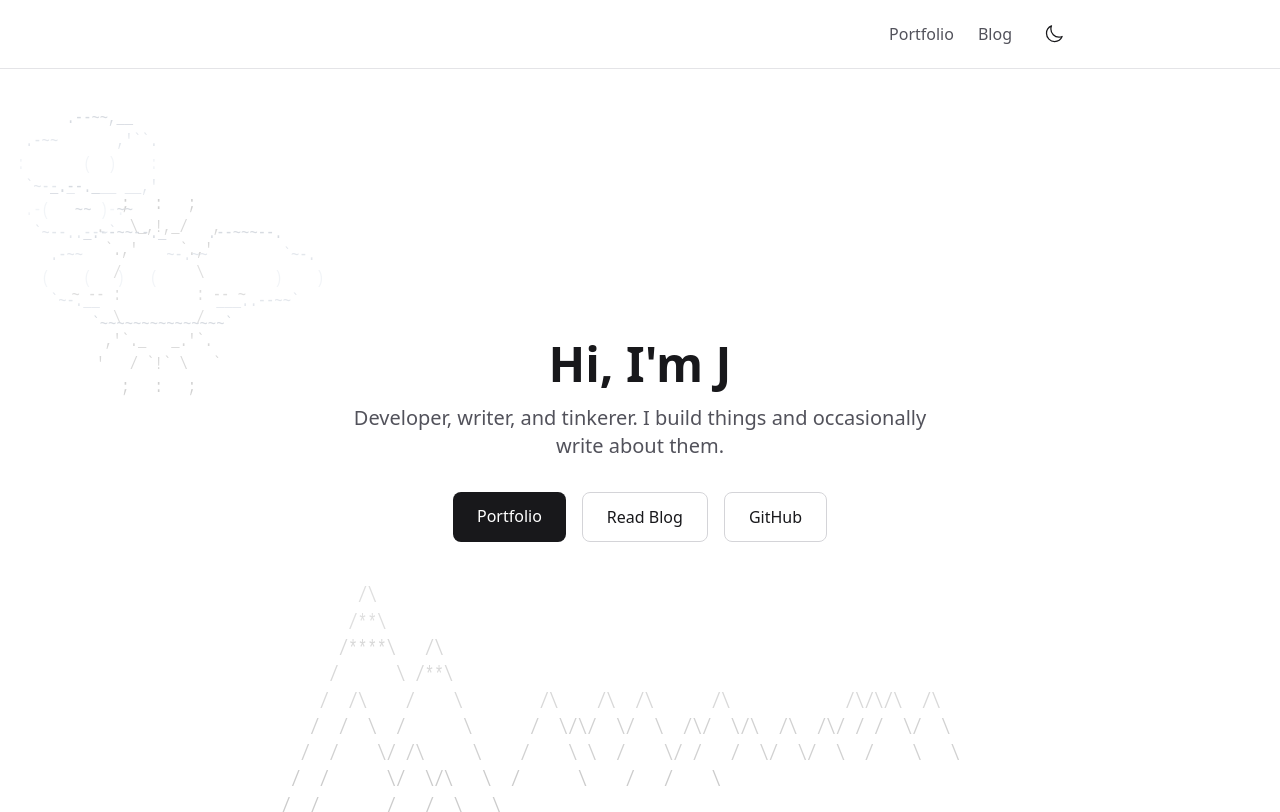
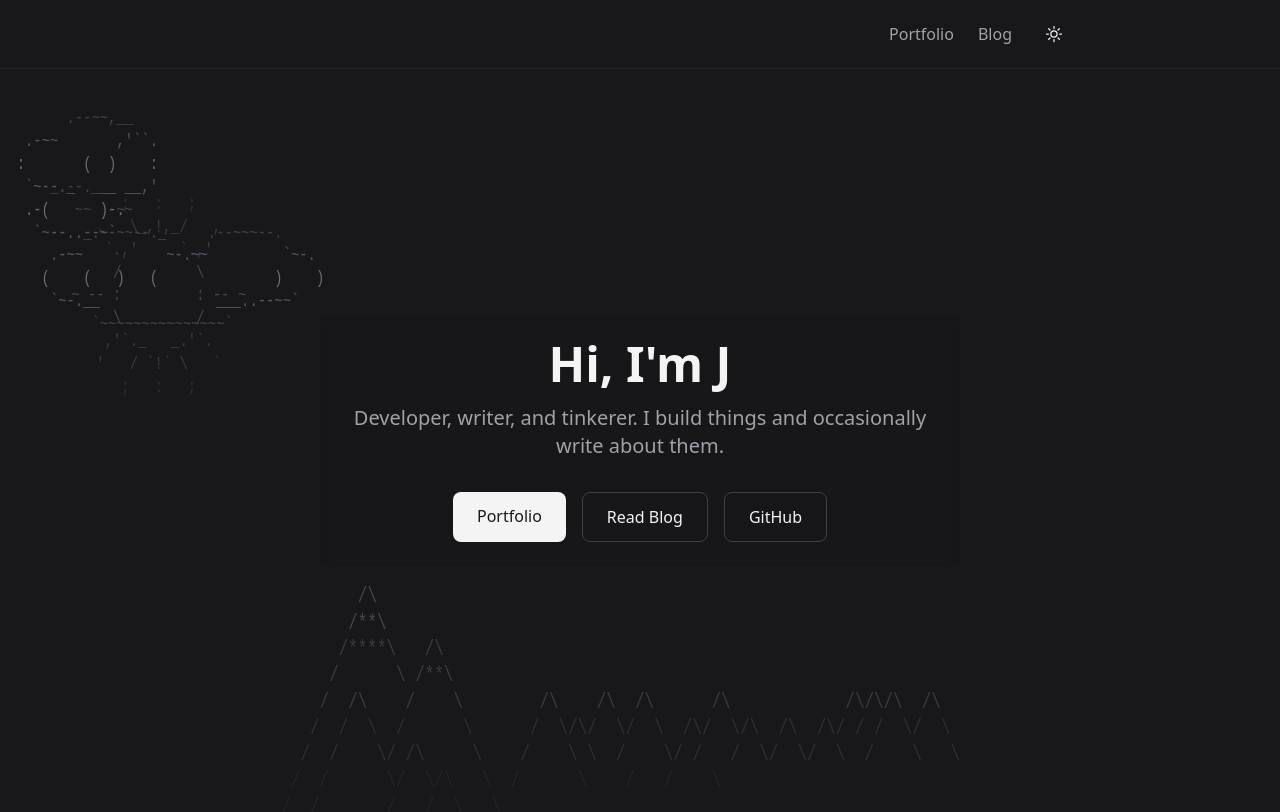
Before and after one commit to Rhovian/improved-tribble, a Next.js app: page / in a window 1280 px wide. Built offline with nearby package versions, Linux system fonts and the light colour scheme; no server answers.

Commit message:
default dark mode

```diff
--- a/src/app/layout.tsx
+++ b/src/app/layout.tsx
@@ -43,7 +43,7 @@ export default function RootLayout({
       <head>
         <script
           dangerouslySetInnerHTML={{
-            __html: `(function(){try{var t=localStorage.getItem('theme');if(t==='dark'||(!t&&window.matchMedia('(prefers-color-scheme:dark)').matches)){document.documentElement.classList.add('dark')}}catch(e){}})()`,
+            __html: `(function(){try{var t=localStorage.getItem('theme');if(t!=='light'){document.documentElement.classList.add('dark')}}catch(e){document.documentElement.classList.add('dark')}})()`,
           }}
         />
       </head>
--- a/src/components/ThemeProvider.tsx
+++ b/src/components/ThemeProvider.tsx
@@ -11,7 +11,7 @@ interface ThemeContextType {
 }
 
 const ThemeContext = createContext<ThemeContextType>({
-  theme: "light",
+  theme: "dark",
   toggleTheme: () => {},
   mounted: false,
 });
@@ -21,9 +21,8 @@ export function ThemeProvider({ children }: { children: React.ReactNode }) {
     if (typeof window !== "undefined") {
       const stored = localStorage.getItem("theme") as Theme | null;
       if (stored) return stored;
-      if (window.matchMedia("(prefers-color-scheme: dark)").matches) return "dark";
     }
-    return "light";
+    return "dark";
   });
   const [mounted, setMounted] = useState(false);
 
```
